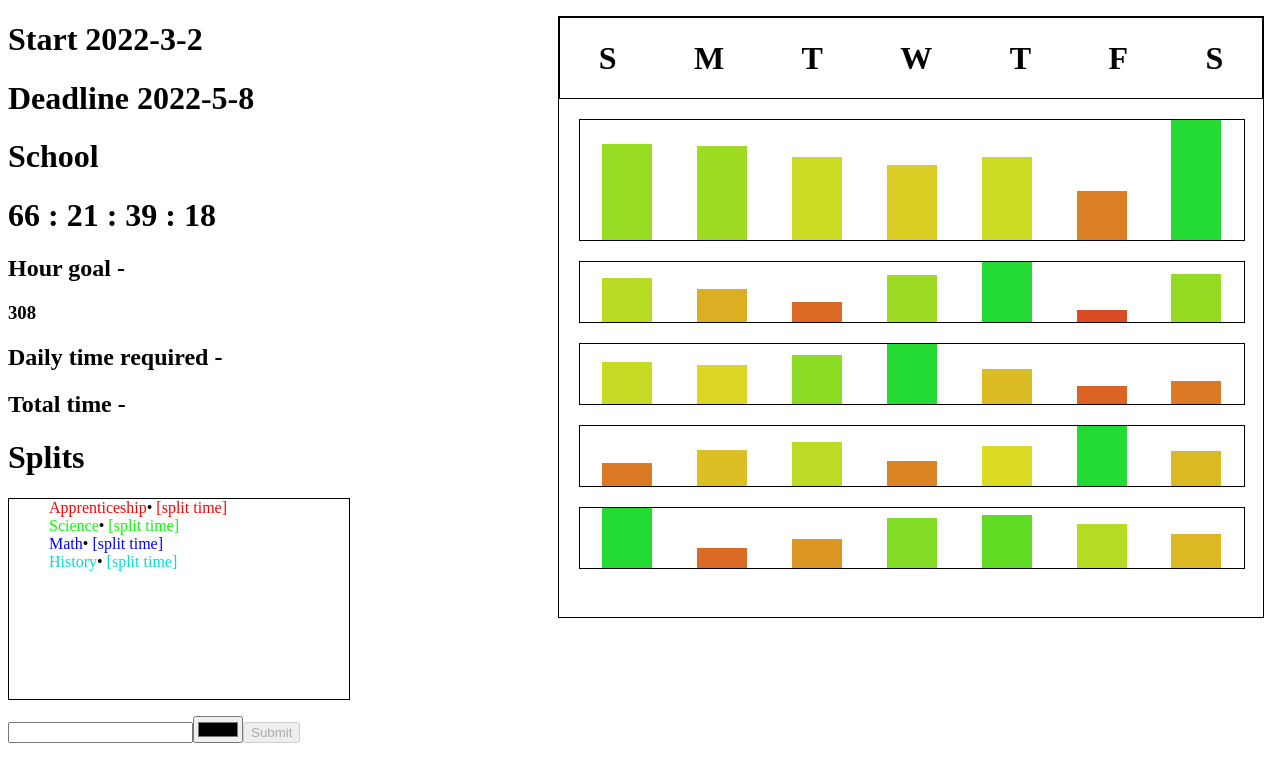
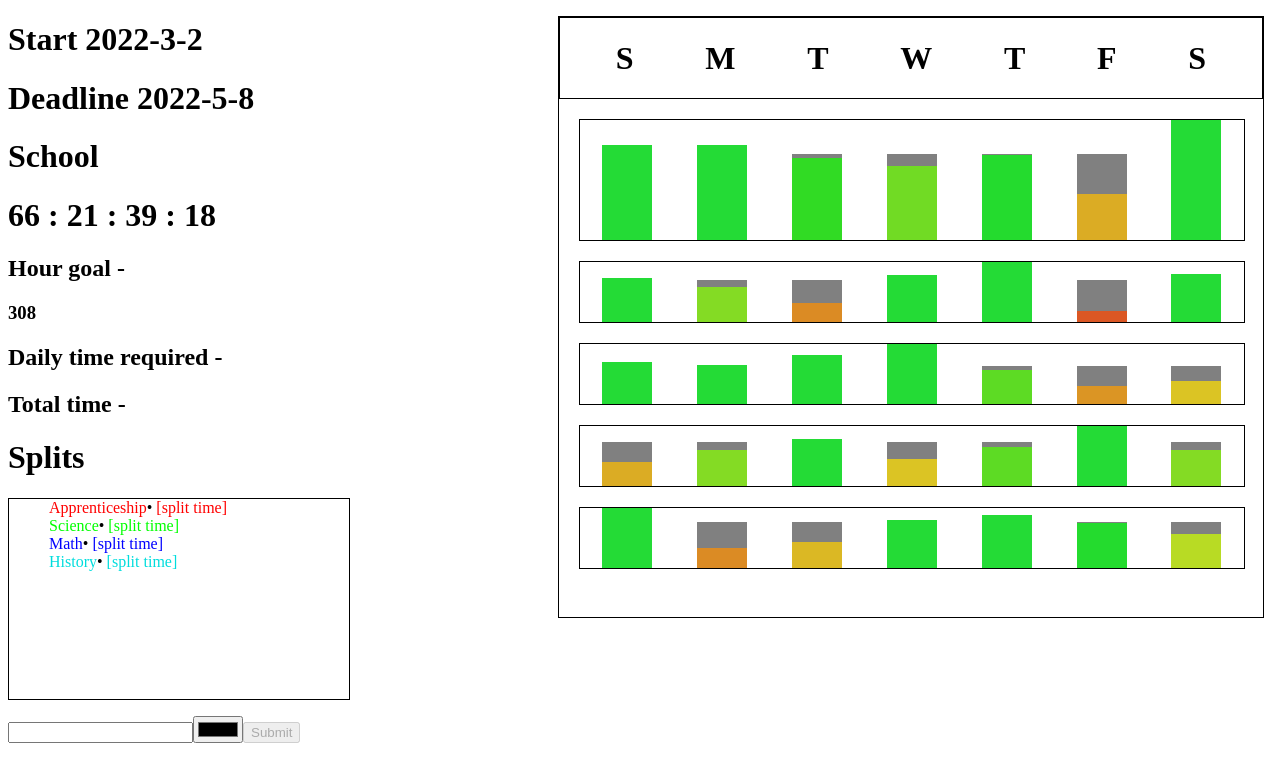
Before and after one commit to exlpt/project-tracker, a React (Create React App) app: page / in a window 1280 px wide. Shown: the top 782 px of the page. Built offline with nearby package versions, Linux system fonts and the light colour scheme.

Commit message:
Implement rate bars & create util.js for general use functions

```diff
--- a/src/components/projectEditor/BarGraph.js
+++ b/src/components/projectEditor/BarGraph.js
@@ -2,31 +2,39 @@ import { useSelector } from "react-redux";
 
 import styles from "./BarGraph.module.css";
 
+import { addSplitsInDay } from "../../util.js";
+
 export default function BarGraph({ mode, weekId }) {
+  // Store
   const projectId = useSelector((state) => state.projectEditor.currentProjectId);
   const week = useSelector((state) => state.projects[projectId].weeks[weekId]);
 
-  const deadline = useSelector((state) => state.projects[projectId].deadline);
+  const deadline = Math.floor(
+    new Date(useSelector((state) => state.projects[projectId].deadline)).getTime() / 86400000
+  );
   const hourGoal = useSelector((state) => state.projects[projectId].hourGoal);
-  const dailyRate = deadline && hourGoal ? 3 /* <=== Calculate daily rate */ : null;
+  const projectTime = useSelector((state) => state.projects[projectId].totalTime);
+
+  // Vars
+  const daysLeft = deadline ? deadline - Math.floor(new Date().getTime() / 86400000) - 1 : null;
+  const dailyRate = hourGoal && deadline ? (hourGoal - projectTime) / daysLeft : null;
+  console.log(dailyRate);
 
   const graphHeight = mode === "active" ? 120 : 60;
 
-  const barScaleFactor =
-    graphHeight /
-    week.reduce((acc, currentDay) => {
+  let mostTime = week.reduce((acc, currentDay) => {
     const dayTime = addSplitsInDay(currentDay);
     return dayTime > acc ? dayTime : acc;
   }, addSplitsInDay(week[0]));
+  if (dailyRate && dailyRate > mostTime) mostTime = dailyRate;
+
+  const rateBarHeight = dailyRate ? (dailyRate / mostTime) * 100 : null;
 
   const fullTimeHue = 126;
   const emptyTimeHue = 1;
   const noTimeColor = "rgb(88, 88, 88)";
 
-  function addSplitsInDay(day) {
-    return day.reduce((acc, split) => acc + split.time, 0);
-  }
-
+  // JSX
   return (
     <div
       className={`${styles.container} ${mode === "active" && styles.active}`}
@@ -35,25 +43,36 @@ export default function BarGraph({ mode, weekId }) {
       }}
     >
       {week.map((day, index) => {
-        const barHeight = addSplitsInDay(day) * barScaleFactor;
+        const dayTime = addSplitsInDay(day);
+        const barPercent = dayTime / mostTime;
+
         const interpFlatness = 30;
-        const barHue =
+        let barHue =
           (emptyTimeHue + interpFlatness) *
-            Math.pow(
-              (fullTimeHue + interpFlatness) / (emptyTimeHue + interpFlatness),
-              barHeight / graphHeight
-            ) -
+            Math.pow((fullTimeHue + interpFlatness) / (emptyTimeHue + interpFlatness), dayTime / dailyRate) -
           interpFlatness;
+        if (barHue > fullTimeHue) barHue = fullTimeHue;
 
         return (
+          <div className={styles.barContainer} style={{ height: graphHeight }} key={index}>
+            {rateBarHeight && (
+              <div
+                className={styles.rateBar}
+                style={{
+                  height: `${rateBarHeight}%`,
+                  background: `gray`,
+                }}
+              ></div>
+            )}
+
             <div
               className={styles.timeBar}
               style={{
-              height: `${barHeight}px`,
+                height: `${barPercent * 100}%`,
                 background: `hsl(${barHue}, 72%, 50%)`,
               }}
-            key={index}
             ></div>
+          </div>
         );
       })}
     </div>
--- a/src/components/projectEditor/BarGraph.module.css
+++ b/src/components/projectEditor/BarGraph.module.css
@@ -11,6 +11,21 @@
 .active {
 }
 
+.barContainer {
+	width: 50px;
+	transform: scaleY(-1);
+
+	position: relative;
+}
+
 .timeBar {
-	width: 50px;
+	position: absolute;
+	right: 0;
+	left: 0;
 }
+
+.rateBar {
+	position: absolute;
+	right: 0;
+	left: 0;
+}
--- a/src/components/projectEditor/WeekList.module.css
+++ b/src/components/projectEditor/WeekList.module.css
@@ -19,4 +19,6 @@
 	justify-content: space-around;
 
 	height: 80px;
+
+	padding: 0 20px;
 }
--- a/src/index.js
+++ b/src/index.js
@@ -22,14 +22,20 @@ tempProjects.forEach((project) => {
     )
   );
 
+	// Set default project
+  if (!Object.keys(store.getState().projects)[1]) {
+    const defaultProjectId = Object.keys(store.getState().projects)[0];
+    const defaultWeekId = Object.keys(store.getState().projects[defaultProjectId].weeks)[0];
+    store.dispatch(projectEditorActions.setProjectId(defaultProjectId));
+    store.dispatch(projectEditorActions.setWeekId(defaultWeekId));
+  }
+
   // Add splits to project
   const projectIds = Object.keys(store.getState().projects);
   const currentProjectId = projectIds[projectIds.length - 1];
 
   project.projectSplits.forEach((split) => {
-    store.dispatch(
-      projectsActions.addSplit(currentProjectId, split.name, split.color)
-    );
+    store.dispatch(projectsActions.addSplit(currentProjectId, split.name, split.color));
   });
 
   // Add weeks
@@ -39,9 +45,7 @@ tempProjects.forEach((project) => {
 
   // Set split times
   const projectWeeks = store.getState().projects[currentProjectId].weeks;
-  const weekIds = Object.keys(
-    store.getState().projects[currentProjectId].weeks
-  );
+  const weekIds = Object.keys(store.getState().projects[currentProjectId].weeks);
   const splitNames = project.projectSplits.map((split) => split.name);
   for (let weekIndex = 0; weekIndex < weekIds.length; weekIndex++) {
     const weekId = weekIds[weekIndex];
@@ -64,13 +68,6 @@ tempProjects.forEach((project) => {
   }
 });
 
-const defaultProjectId = Object.keys(store.getState().projects)[0];
-const defaultWeekId = Object.keys(
-  store.getState().projects[defaultProjectId].weeks
-)[0];
-store.dispatch(projectEditorActions.setProjectId(defaultProjectId));
-store.dispatch(projectEditorActions.setWeekId(defaultWeekId));
-
 ReactDOM.render(
   <Provider store={store}>
     <App />
--- a/src/redux/actionCreators/projectsActionCreators.js
+++ b/src/redux/actionCreators/projectsActionCreators.js
@@ -22,7 +22,7 @@ export function editProject(projectId, title, themeColor, bannerImage, deadline,
       themeColor,
       bannerImage,
       deadline,
-			hourGoal
+      hourGoal,
     },
   };
 }
@@ -48,9 +48,7 @@ export function addSplit(projectId, splitName, splitColor) {
 }
 
 export function addWeek(projectId) {
-  const defaultWeekSplits = store
-    .getState()
-    .projects[projectId].projectSplits.map((split) => ({
+  const defaultWeekSplits = store.getState().projects[projectId].projectSplits.map((split) => ({
     name: split.name,
     time: 0,
   }));
@@ -76,3 +74,13 @@ export function setSplitTime(projectId, weekId, dayIndex, splitName, time) {
     },
   };
 }
+
+export function setProjectTotalTime(projectId, time) {
+  return {
+    type: "PROJECT_SET_TOTAL_TIME",
+    payload: {
+      projectId,
+      time,
+    },
+  };
+}
--- /dev/null
+++ b/src/redux/middleware/updateTotalProjectTime.js
@@ -0,0 +1,26 @@
+import { setProjectTotalTime } from "../actionCreators/projectsActionCreators.js";
+
+const updateTotalProjectTime = (store) => (next) => (action) => {
+  if (action.type === "PROJECTS_SET_SPLIT_TIME") {
+    const projectId = store.getState().projectEditor.currentProjectId;
+
+    if (projectId) {
+      const weeks = store.getState().projects[projectId].weeks;
+
+			let totalTime = 0;
+      for (let week in weeks) {
+				weeks[week].forEach((day) => {
+					day.forEach((split) => {
+						totalTime += split.time;
+					});
+				})
+      }
+
+			store.dispatch(setProjectTotalTime(projectId, Math.floor(totalTime * 100) / 100));
+    }
+  }
+
+  next(action);
+};
+
+export default updateTotalProjectTime;
--- a/src/redux/reducers/projectsReducer.js
+++ b/src/redux/reducers/projectsReducer.js
@@ -15,6 +15,7 @@ export default function projectsReducer(state = {}, action) {
           startDate: `${today.getFullYear()}-${today.getMonth() + 1}-${today.getDate()}`,
           deadline: action.payload.deadline,
           hourGoal: action.payload.hourGoal,
+          totalTime: 0,
 
           projectSplits: [],
 
@@ -35,7 +36,7 @@ export default function projectsReducer(state = {}, action) {
           bannerImage: action.payload.bannerImage,
           deadline: action.payload.deadline,
           hourGoal: action.payload.hourGoal,
-				}
+        },
       };
     }
 
@@ -61,12 +62,9 @@ export default function projectsReducer(state = {}, action) {
       });
 
       for (let weekId in newState[action.payload.projectId].weeks) {
-        newState[action.payload.projectId].weeks[weekId] = newState[
-          action.payload.projectId
-        ].weeks[weekId].map((daySplits) => [
-          ...daySplits,
-          { name: action.payload.splitName, time: 0 },
-        ]);
+        newState[action.payload.projectId].weeks[weekId] = newState[action.payload.projectId].weeks[
+          weekId
+        ].map((daySplits) => [...daySplits, { name: action.payload.splitName, time: 0 }]);
       }
 
       return newState;
@@ -91,14 +89,24 @@ export default function projectsReducer(state = {}, action) {
     case "PROJECTS_SET_SPLIT_TIME": {
       const newState = { ...state };
 
-      newState[action.payload.projectId].weeks[action.payload.weekId][
-        action.payload.dayIndex
-      ].forEach((split) => {
+      newState[action.payload.projectId].weeks[action.payload.weekId][action.payload.dayIndex].forEach(
+        (split) => {
           if (split.name !== action.payload.splitName) return;
           split.time = action.payload.time;
-      });
+        }
+      );
 
       return newState;
+    }
+
+    case "PROJECT_SET_TOTAL_TIME": {
+      return {
+        ...state,
+        [action.payload.projectId]: {
+          ...state[action.payload.projectId],
+          totalTime: action.payload.time,
+        },
+      };
     }
 
     default: {
--- a/src/redux/store.js
+++ b/src/redux/store.js
@@ -1,9 +1,11 @@
-import { createStore, combineReducers } from "redux";
+import { createStore, combineReducers, applyMiddleware } from "redux";
 import { composeWithDevTools } from "@redux-devtools/extension";
 
 import projectsReducer from "./reducers/projectsReducer.js";
 import projectEditorReducer from "./reducers/projectEditorReducer.js";
 import addEditProjectsReducer from "./reducers/addEditProjectReducer.js";
+
+import updateTotalProjectTime from "./middleware/updateTotalProjectTime.js";
 
 const store = createStore(
   combineReducers({
@@ -11,6 +13,6 @@ const store = createStore(
     projectEditor: projectEditorReducer,
     addEditProject: addEditProjectsReducer
   }),
-  composeWithDevTools()
+  composeWithDevTools(applyMiddleware(updateTotalProjectTime))
 );
 export default store;
--- a/src/tempData.js
+++ b/src/tempData.js
@@ -1,4 +1,4 @@
-const maxTime = 20;
+const maxTime = 15;
 
 export const tempProjects = [
   {
--- /dev/null
+++ b/src/util.js
@@ -0,0 +1,3 @@
+export function addSplitsInDay(day) {
+	return day.reduce((acc, split) => acc + split.time, 0);
+}
```
Lines whose indentation alone changed are shown as unchanged.
